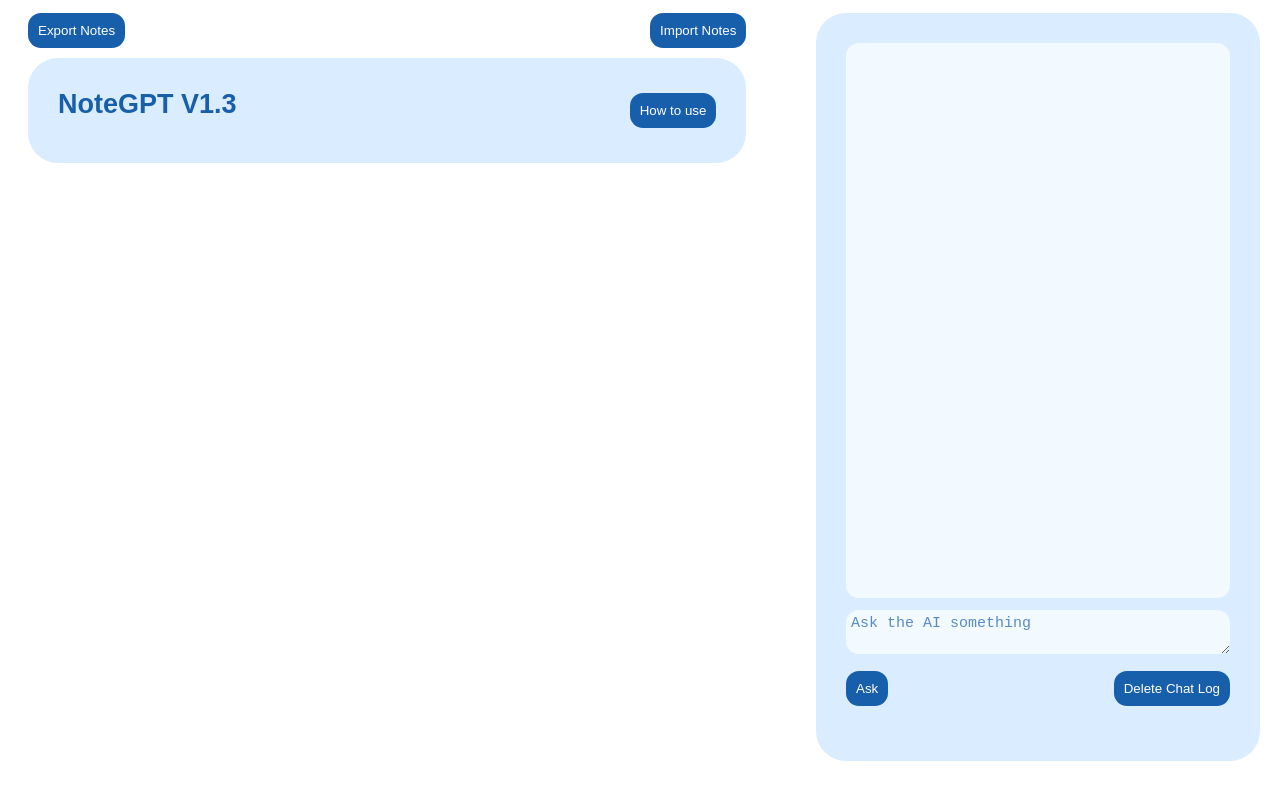
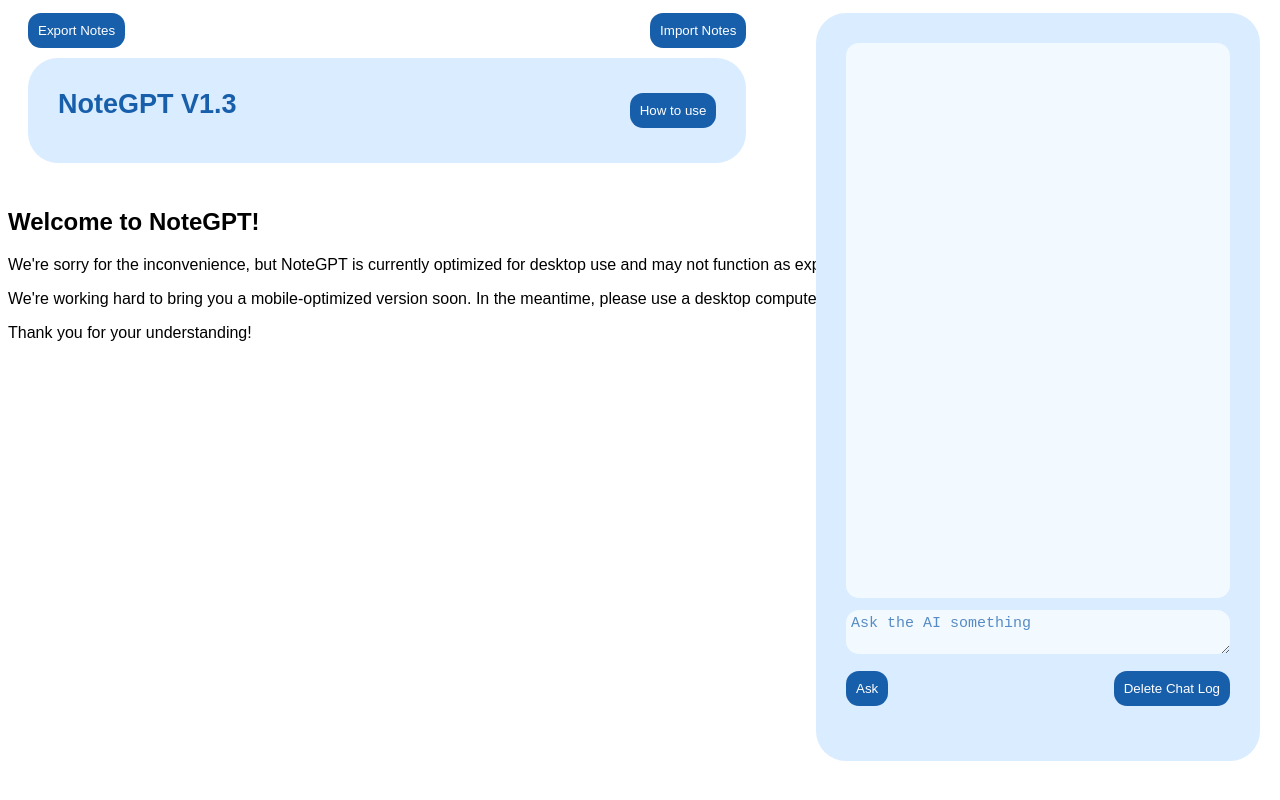
Before and after one commit to ShneurNovack/NoteGPT, a plain HTML site: page index.html in a window 1280 px wide. Drawn offline with nearby package versions, Linux system fonts and the light colour scheme.

Commit message:
Update index.html

```diff
--- a/index.html
+++ b/index.html
@@ -99,4 +99,11 @@ document.getElementById('chat-input').addEventListener('keypress', function(e) {
 
 </body>
 
+<div id="mobile-message">
+  <h2>Welcome to NoteGPT!</h2>
+  <p>We're sorry for the inconvenience, but NoteGPT is currently optimized for desktop use and may not function as expected on mobile devices.</p>
+  <p>We're working hard to bring you a mobile-optimized version soon. In the meantime, please use a desktop computer for the best experience.</p>
+  <p>Thank you for your understanding!</p>
+</div>
+
 </html>
```
